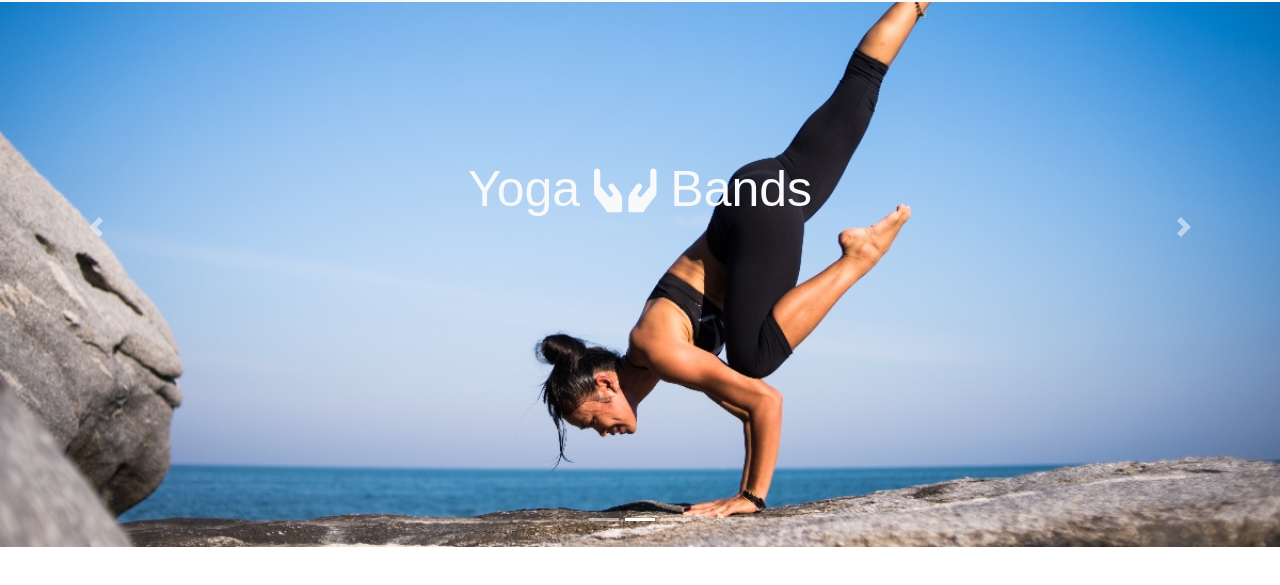
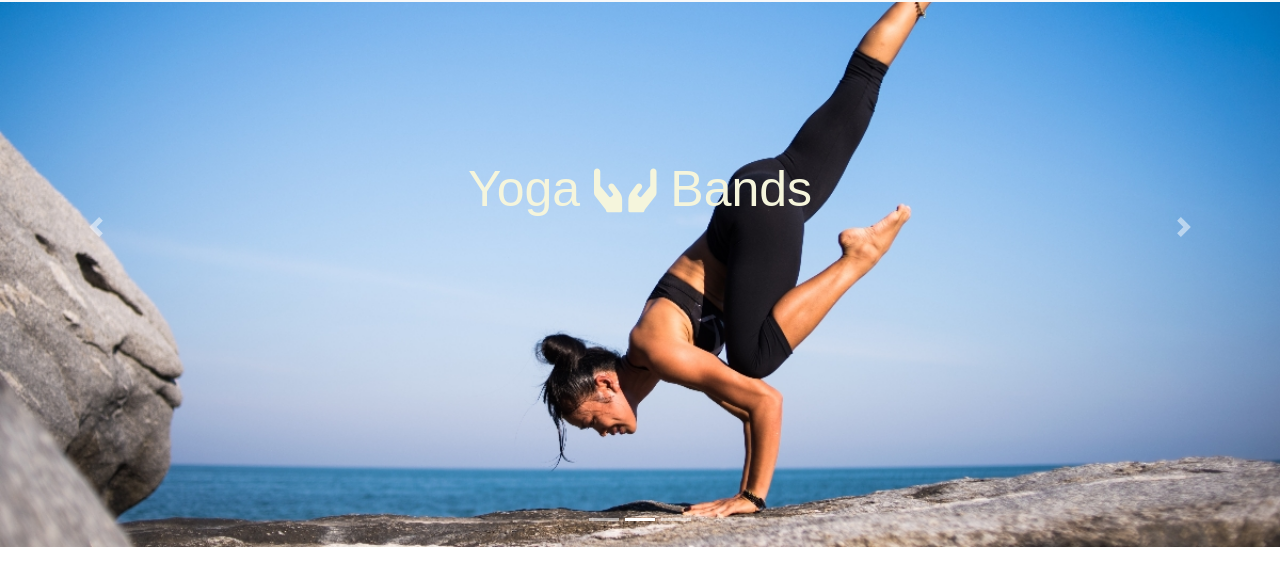
Before and after one commit to damien971/myFanBand, a plain HTML site: page index.html in a window 1280 px wide. In both pictures the pointer is over the element 357 px from the left and 422 px from the top of the page. Shown: the part 93-678 px from the top of the page. Drawn offline with nearby package versions, Linux system fonts and the light colour scheme; a web font is replaced by a local one.

Commit message:
Update style.css

```diff
--- a/style.css
+++ b/style.css
@@ -42,8 +42,9 @@ h5{
 font-size: 50px !important;
 padding-bottom: 280px !important;
 font-family: 'Sunflower', sans-serif !important;
+color: #FFFFFF;
 }
 
 h5:hover{
-color: #F8F9FA
+color: #F5F5DC
 }
```
